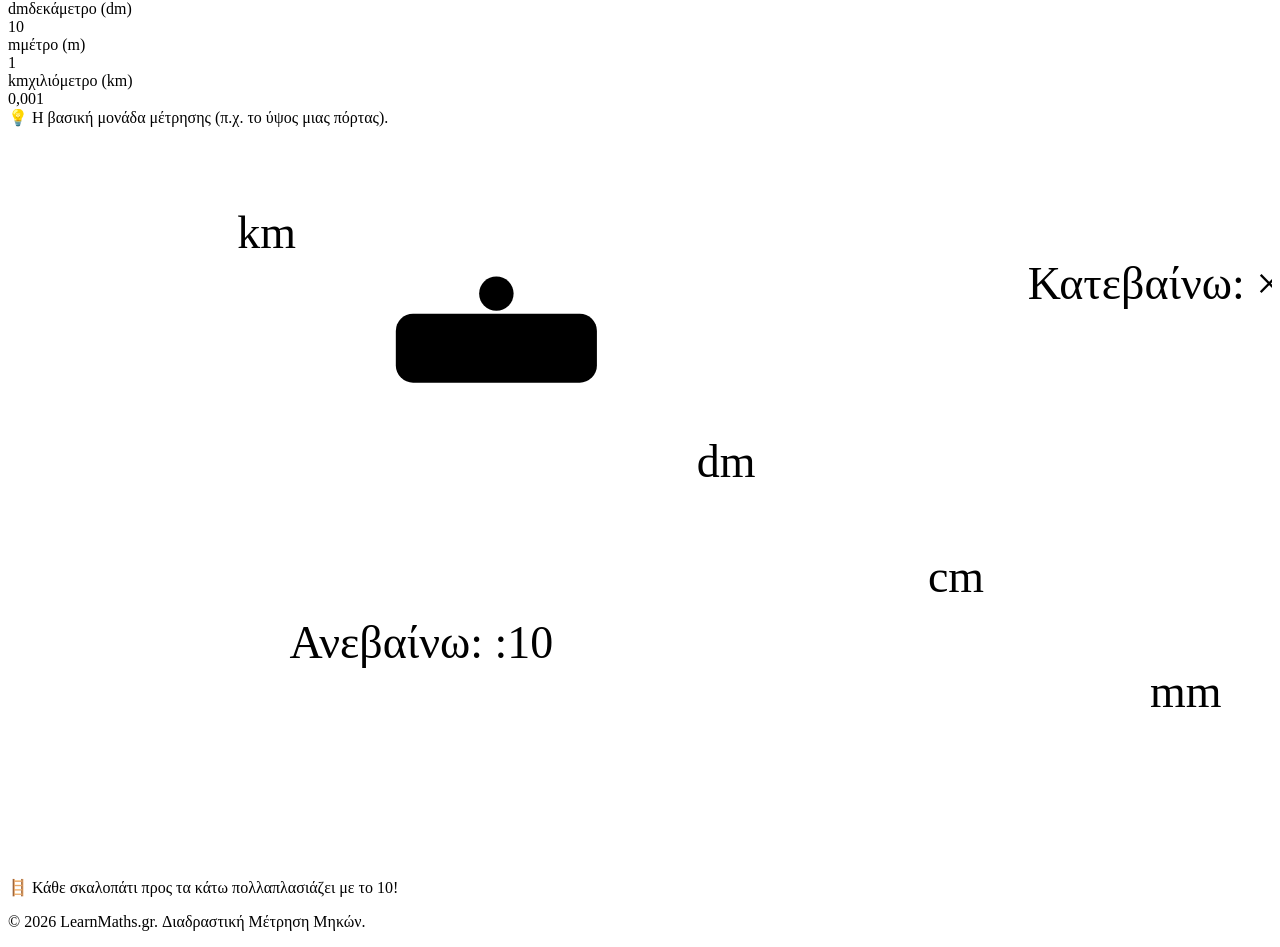
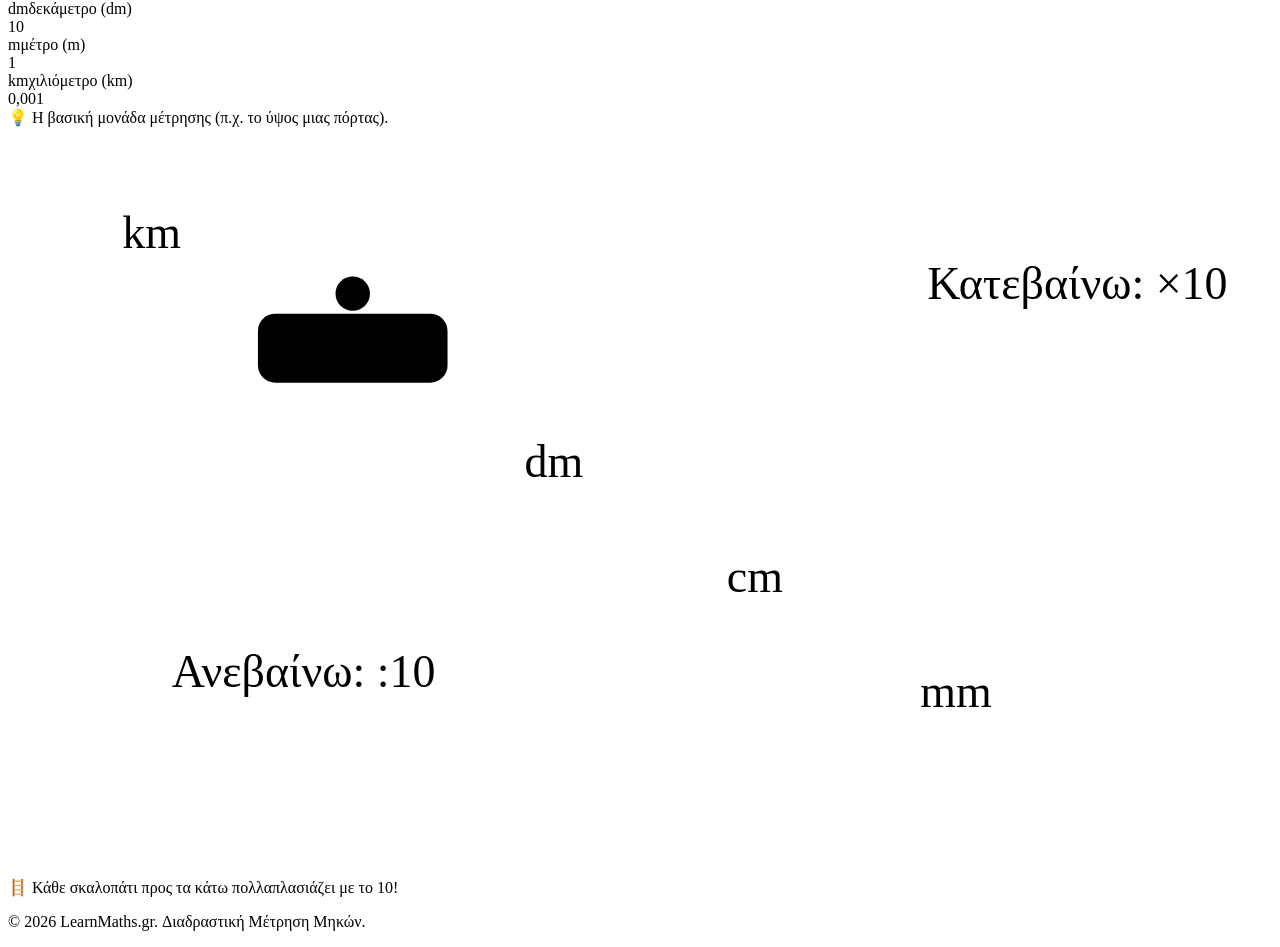
Before and after one commit to gkrimpas-lab/learn-maths-2026, a Next.js app: page /e-dimotikou/20-monades-mikous in a window 1280 px wide. Shown: the part 458-1405 px from the top of the page. Built offline with nearby package versions, Linux system fonts and the light colour scheme.

Commit message:
Refactor unit conversion logic and UI components

```diff
--- a/pages/e-dimotikou/20-monades-mikous.js
+++ b/pages/e-dimotikou/20-monades-mikous.js
@@ -5,11 +5,9 @@ import Link from 'next/link';
 import { LAYOUT } from '../../shared/layout-config';
 
 export default function MonadesMikousPage() {
-  // Η τρέχουσα επιλεγμένη μονάδα βάσης (0: mm, 1: cm, 2: dm, 3: m, 4: km)
   const [selectedUnit, setSelectedUnit] = useState(3); // Αρχική επιλογή: Μέτρο (m)
   const [inputValue, setInputValue] = useState(1); // Αρχική τιμή: 1
 
-  // Λίστα με τις μονάδες μέτρησης
   const units = [
     { id: 0, name: 'χιλιοστό (mm)', short: 'mm', factorToMeters: 0.001, desc: 'Για πολύ μικρά πράγματα (π.χ. το πάχος ενός νομίσματος).' },
     { id: 1, name: 'εκατοστό (cm)', short: 'cm', factorToMeters: 0.01, desc: 'Για καθημερινά αντικείμενα (π.χ. ένα μολύβι ή ένα τετράδιο).' },
@@ -20,14 +18,10 @@ export default function MonadesMikousPage() {
 
   const currentUnit = units[selectedUnit];
 
-  // Συνάρτηση μετατροπής από την επιλεγμένη μονάδα στις υπόλοιπες
   const convertValue = (targetUnitObj) => {
     if (isNaN(inputValue) || inputValue <= 0) return 0;
-    // Μετατροπή πρώτα σε μέτρα και μετά στη μονάδα-στόχο
     const valueInMeters = inputValue * currentUnit.factorToMeters;
     const finalValue = valueInMeters / targetUnitObj.factorToMeters;
-
-    // Όμορφη μορφοποίηση χωρίς άπειρα δεκαδικά
     if (finalValue % 1 === 0) return finalValue;
     return finalValue.toLocaleString('el-GR', { maximumFractionDigits: 4 });
   };
@@ -87,7 +81,6 @@ export default function MonadesMikousPage() {
                   <p className="text-gray-500 text-sm">Πληκτρολόγησε μια τιμή και επίλεξε τη μονάδα σου για να δεις τις μετατροπές.</p>
                 </div>
 
-                {/* Input Τιμής και Επιλογέας */}
                 <div className="flex gap-4 bg-slate-50 p-4 rounded-2xl border">
                   <div className="flex-1">
                     <label className="text-[11px] font-black text-gray-400 block mb-1 uppercase">ΠΟΣΟΤΗΤΑ</label>
@@ -113,7 +106,6 @@ export default function MonadesMikousPage() {
                 </div>
               </div>
 
-              {/* Πίνακας αποτελεσμάτων με καθαρή διάταξη */}
               <div className="space-y-2.5 my-auto py-4">
                 <span className="text-[10px] font-black text-gray-400 uppercase tracking-wider block">ΙΣΟΔΥΝΑΜΑ ΜΗΚΗ:</span>
                 {units.map((u) => {
@@ -134,56 +126,56 @@ export default function MonadesMikousPage() {
                 })}
               </div>
 
-              {/* Μικρή περιγραφή της επιλεγμένης μονάδας */}
               <div className="p-3.5 bg-gray-50 rounded-xl border text-center text-xs text-gray-500 font-medium">
                 💡 {currentUnit.desc}
               </div>
             </div>
 
-            {/* ΔΕΞΙΑ ΠΛΕΥΡΑ: SVG ΟΠΤΙΚΟΠΟΙΗΣΗ - Η ΣΚΑΛΑ ΤΩΝ ΜΟΝΑΔΩΝ (Pixel-Perfect 440x260) */}
+            {/* ΔΕΞΙΑ ΠΛΕΥΡΑ: SVG ΟΠΤΙΚΟΠΟΙΗΣΗ - ΜΕΤΑΤΟΠΙΣΜΕΝΗ ΚΑΙ ΔΙΟΡΘΩΜΗ ΣΚΑΛΑ */}
             <div className="bg-white p-6 rounded-3xl shadow-sm border border-gray-100 flex flex-col items-center justify-between min-h-[540px] w-full relative overflow-hidden">
               <div className="w-full"></div>
 
-              {/* Καμβάς 1:1 με το πλαίσιο για τέλεια vector ευκρίνεια */}
               <svg
                 viewBox="0 0 440 260"
                 className="w-full h-auto my-auto"
                 shapeRendering="geometricPrecision"
               >
-                {/* Ορισμός των σκαλοπατιών με συντεταγμένες (x, y) */}
-                {/* 5 σκαλιά: km (πάνω), m, dm, cm, mm (κάτω) */}
+                {/* Μετατοπίσαμε το x κατά -45 pixels αριστερά και μειώσαμε το πλάτος σκαλιού σε 70 */}
                 {[
-                  { id: 4, short: 'km', x: 50, y: 50 },
-                  { id: 3, short: 'm',  x: 130, y: 90 },
-                  { id: 2, short: 'dm', x: 210, y: 130 },
-                  { id: 1, short: 'cm', x: 290, y: 170 },
-                  { id: 0, short: 'mm', x: 370, y: 210 }
+                  { id: 4, short: 'km', x: 15,  y: 50 },
+                  { id: 3, short: 'm',  x: 85,  y: 90 },
+                  { id: 2, short: 'dm', x: 155, y: 130 },
+                  { id: 1, short: 'cm', x: 225, y: 170 },
+                  { id: 0, short: 'mm', x: 295, y: 210 }
                 ].map((step, idx, arr) => {
                   const isSelected = step.id === selectedUnit;
+                  const stepWidth = 70; // Συμπτυγμένο πλάτος σκαλοπατιού
 
                   return (
                     <g key={step.id}>
-                      {/* Σχεδίαση της οριζόντιας και κάθετης γραμμής του σκαλοπατιού */}
-                      <line x1={step.x} y1={step.y} x2={step.x + 80} y2={step.y} className="stroke-slate-400 stroke-[3]" />
+                      {/* Οριζόντιο πάτημα σκαλιού */}
+                      <line x1={step.x} y1={step.y} x2={step.x + stepWidth} y2={step.y} className="stroke-slate-400 stroke-[3]" />
+
+                      {/* Κάθετο κατέβασμα σκαλιού */}
                       {idx < arr.length - 1 && (
-                        <line x1={step.x + 80} y1={step.y} x2={step.x + 80} y2={step.y + 40} className="stroke-slate-400 stroke-[3]" />
+                        <line x1={step.x + stepWidth} y1={step.y} x2={step.x + stepWidth} y2={step.y + 40} className="stroke-slate-400 stroke-[3]" />
                       )}
 
-                      {/* Φωτεινό highlight αν το σκαλί είναι επιλεγμένο */}
+                      {/* Φωτεινό highlight επιλογής */}
                       {isSelected && (
                         <rect
-                          x={step.x + 5}
+                          x={step.x + 2}
                           y={step.y - 25}
-                          width="70"
+                          width={stepWidth - 4}
                           height="24"
                           rx="6"
                           className="fill-blue-500/10 stroke-blue-500 stroke-[1.5] animate-pulse"
                         />
                       )}
 
-                      {/* Κείμενο Μονάδας πάνω στο σκαλοπάτι */}
+                      {/* Όνομα μονάδας */}
                       <text
-                        x={step.x + 40}
+                        x={step.x + stepWidth / 2}
                         y={step.y - 8}
                         textAnchor="middle"
                         className={`text-xs font-black ${isSelected ? 'fill-blue-600 text-[13px]' : 'fill-slate-700'}`}
@@ -191,25 +183,25 @@ export default function MonadesMikousPage() {
                         {step.short}
                       </text>
 
-                      {/* Δείκτης / Ανθρωπάκι (Κουκκίδα) πάνω στο επιλεγμένο σκαλί */}
+                      {/* Κινούμενος δείκτης */}
                       {isSelected && (
-                        <circle cx={step.x + 40} cy={step.y - 32} r={6} className="fill-blue-600 animate-bounce" />
+                        <circle cx={step.x + stepWidth / 2} cy={step.y - 32} r={6} className="fill-blue-600 animate-bounce" />
                       )}
                     </g>
                   );
                 })}
 
-                {/* 🔽 Επεξηγηματικά Βέλη Κατεύθυνσης στο πλάι της σκάλας */}
+                {/* 🔽 Διορθωμένα Βέλη με απόλυτη ασφάλεια ορίων */}
                 {/* Κατηφόρα = Πολλαπλασιασμός */}
-                <g transform="translate(320, 45)">
-                  <path d="M 0 0 L 30 30 M 30 30 L 22 30 M 30 30 L 30 22" fill="none" className="stroke-blue-500 stroke-2 stroke-linecap-round" />
-                  <text x="35" y="15" className="fill-blue-600 text-[10px] font-black">Κατεβαίνω: ×10</text>
+                <g transform="translate(290, 45)">
+                  <path d="M 0 0 L 25 25 M 25 25 L 18 25 M 25 25 L 25 18" fill="none" className="stroke-blue-500 stroke-2 stroke-linecap-round" />
+                  <text x="30" y="15" className="fill-blue-600 text-[10px] font-black">Κατεβαίνω: ×10</text>
                 </g>
 
                 {/* Ανηφόρα = Διαίρεση */}
-                <g transform="translate(60, 160)">
-                  <path d="M 30 30 L 0 0 M 0 0 L 8 0 M 0 0 L 0 8" fill="none" className="stroke-rose-500 stroke-2 stroke-linecap-round" />
-                  <text x="38" y="25" className="fill-rose-600 text-[10px] font-black">Ανεβαίνω: :10</text>
+                <g transform="translate(25, 175)">
+                  <path d="M 25 25 L 0 0 M 0 0 L 8 0 M 0 0 L 0 8" fill="none" className="stroke-rose-500 stroke-2 stroke-linecap-round" />
+                  <text x="32" y="20" className="fill-rose-600 text-[10px] font-black">Ανεβαίνω: :10</text>
                 </g>
               </svg>
 
```
